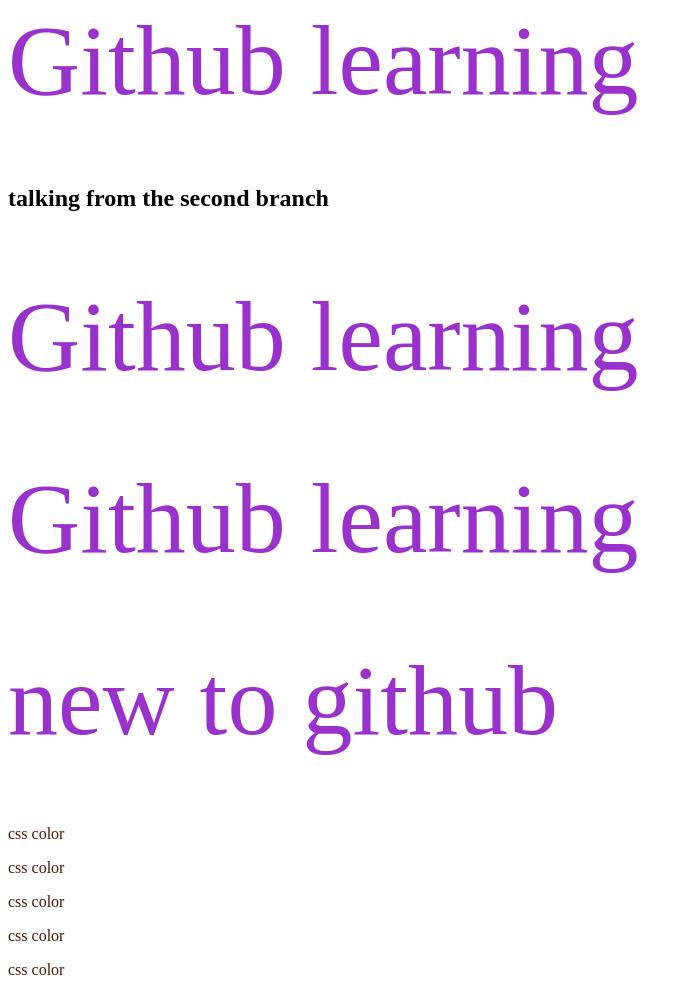
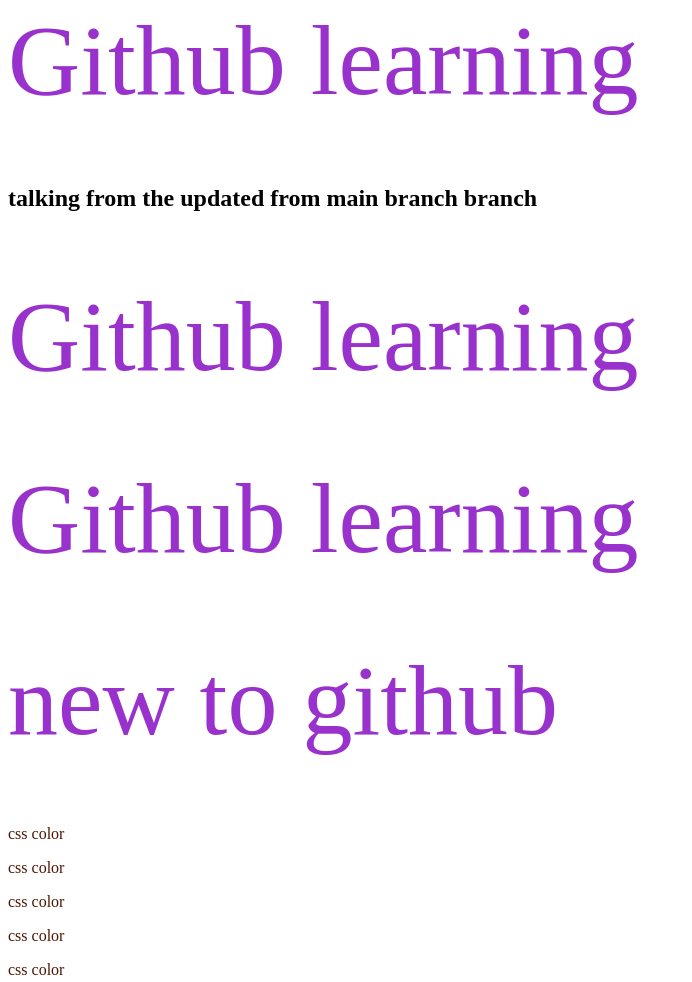
Before and after one commit to Mehedi-Hasan-Raihan/module_3_Github, a plain HTML site: page index.html in a window 1280 px wide. Shown: the part 1557-2539 px from the top of the page, without its empty margins (0-692 px from the left). Drawn offline with Linux system fonts and the light colour scheme.

Commit message:
same thing

```diff
--- a/index.html
+++ b/index.html
@@ -21,7 +21,7 @@
     <h2>update check</h2>
     <h2>update check</h2>
     <h1>Github learning</h1>
-    <h2>talking from the second branch</h2>
+    <h2>talking from the updated from main branch branch</h2>
     <h1>Github learning</h1>
     <h1>Github learning</h1>
 
```
